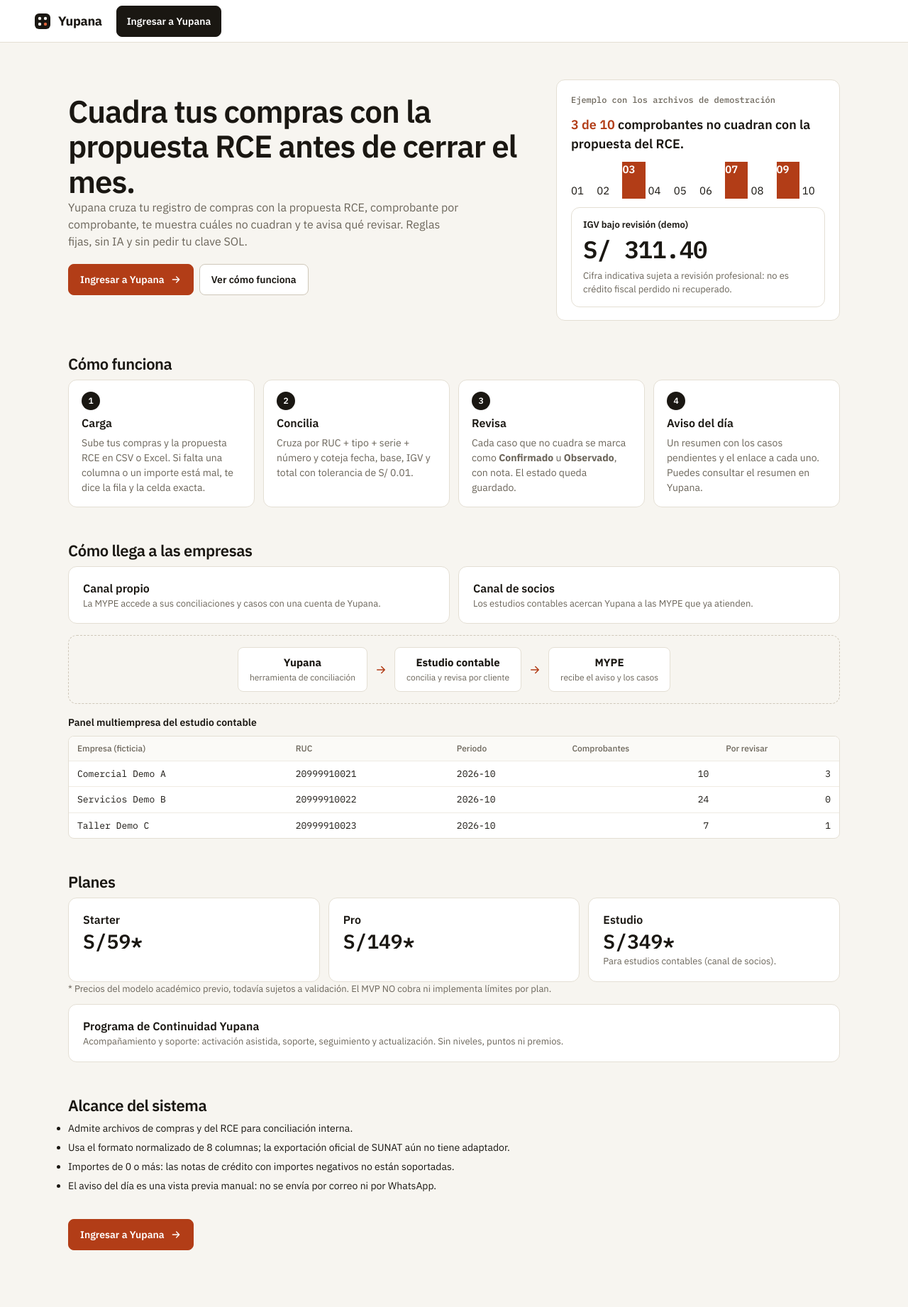
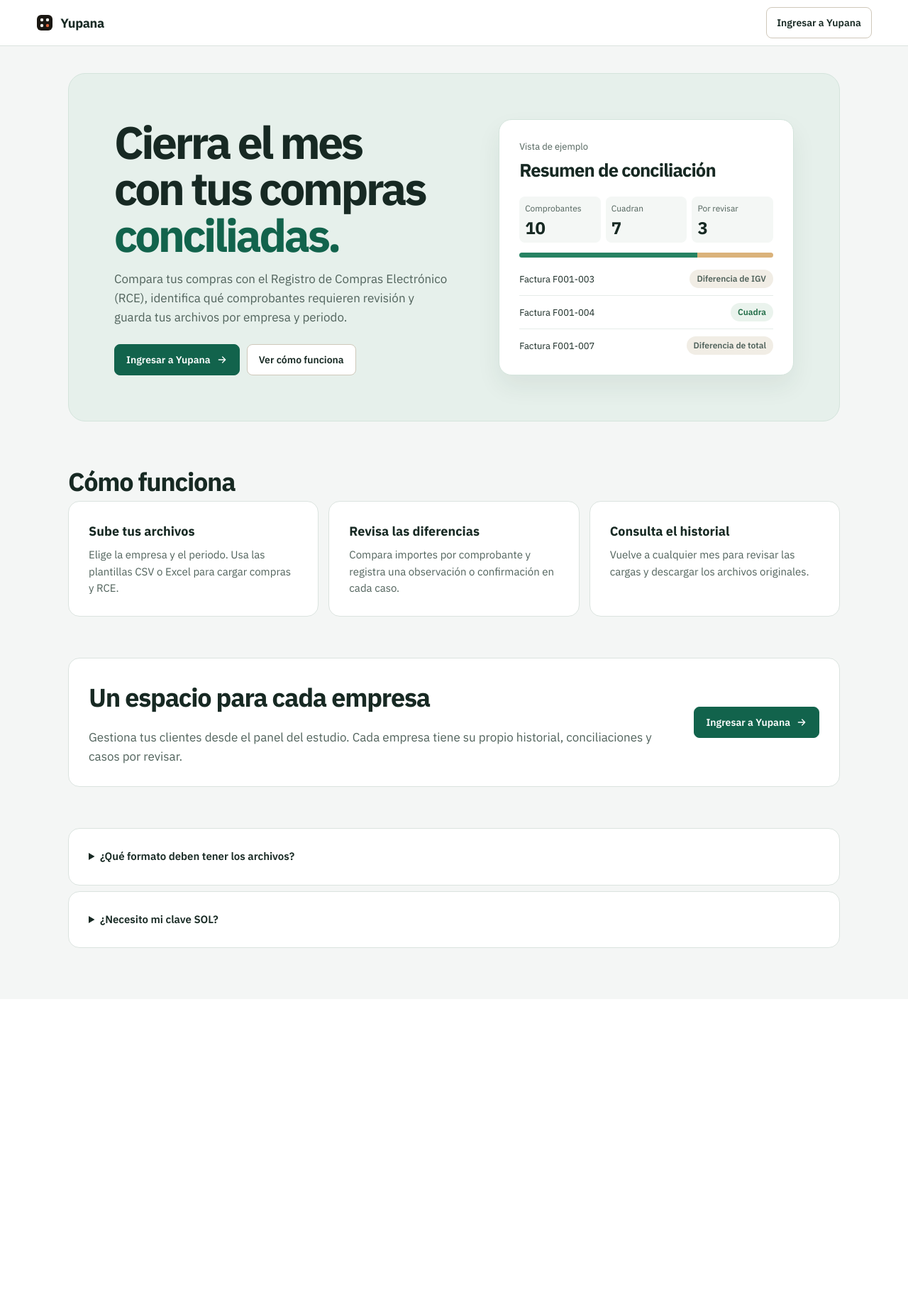
Before and after one commit to Gumball0506/yupana, a Spring Boot app: page / in a window 1280 px wide. Shown: the whole page at 71% size. After the commit the page ends 1336 px from the top, so only its background shows below. Run offline with Spring Boot 4, Linux system fonts and the light colour scheme; data that the repository does not hold is empty; some of the project's set-up classes (security, data sources, template engines, error pages and the like) are left out, and stand-ins take their place; some libraries are stand-ins or nearby versions.

Commit message:
Redisenar portada publica y simplificar el acceso

```diff
--- a/src/main/resources/static/css/yupana-e1.css
+++ b/src/main/resources/static/css/yupana-e1.css
@@ -449,3 +449,43 @@ body{margin:0;background:#f7f5f0;-webkit-font-smoothing:antialiased}
   .yp-app .pn-titulo .e1-btn{width:100%}
   .yp-app .e1-item .cmp{gap:4px 5px;padding:8px;font-size:11px;overflow-wrap:anywhere}
 }
+/* Public pages */
+.yp-public .e1-bar{justify-content:space-between}
+.yp-public .yp-landing{padding-top:clamp(18px,3vw,38px)}
+.yp-hero{display:grid;grid-template-columns:1.15fr 1fr;align-items:center;gap:clamp(26px,5vw,66px);padding:clamp(22px,5vw,64px);background:#e6f0eb;border:1px solid #d4e4dc;border-radius:24px}
+.yp-hero-copy{min-width:0}
+.yp-hero h1{font-size:clamp(37px,5vw,67px);letter-spacing:-.055em;line-height:1.02;font-weight:700;text-wrap:balance}
+.yp-hero h1 em{font-style:normal;color:#12634c}
+.yp-hero-copy>p,.yp-workspace p{margin-top:16px;font-size:17px;line-height:1.6;color:var(--e-mut)}
+.yp-public-actions{display:flex;gap:10px;flex-wrap:wrap;margin-top:24px}
+.yp-preview{margin:0;padding:clamp(14px,2.5vw,28px);min-width:0;background:#fff;border:1px solid #d4e4dc;border-radius:18px;box-shadow:0 16px 34px #173a2b12}
+.yp-preview figcaption{font-size:13px;color:var(--e-mut);margin-bottom:4px}
+.yp-preview h2{font-size:clamp(20px,2vw,26px);letter-spacing:-.035em}
+.yp-sample-counts{display:grid;grid-template-columns:repeat(3,minmax(0,1fr));gap:7px;margin-top:18px}
+.yp-sample-counts div{display:grid;gap:5px;background:#f4f7f5;border-radius:8px;padding:8px}
+.yp-sample-counts span{font-size:12px;color:var(--e-mut);overflow-wrap:anywhere}
+.yp-sample-counts strong{font-size:24px;line-height:1.1}
+.yp-progress{height:7px;margin:14px 0 7px;border-radius:20px;background:linear-gradient(90deg,#268262 70%,#dab27a 70%)}
+.yp-sample-list li{display:flex;justify-content:space-between;align-items:center;flex-wrap:wrap;gap:5px 8px;border-bottom:1px solid var(--e-line2);padding:10px 0;font-size:13px}
+.yp-sample-list li:last-child{border:0;padding-bottom:0}
+.yp-public-section{margin-top:clamp(24px,5vw,58px);scroll-margin-top:20px}
+.yp-public-section h2{font-size:clamp(24px,3vw,36px);letter-spacing:-.035em}
+.yp-steps{display:grid;grid-template-columns:repeat(3,minmax(0,1fr));gap:14px;margin-top:16px;list-style:none}
+.yp-steps li,.yp-workspace,.yp-faq details{background:#fff;border:1px solid var(--e-line);border-radius:16px;padding:clamp(16px,3vw,28px)}
+.yp-steps h3{font-size:18px}
+.yp-steps p,.yp-faq p{margin-top:8px;color:var(--e-mut);line-height:1.55}
+.yp-workspace{display:flex;justify-content:space-between;gap:16px 28px;align-items:center;flex-wrap:wrap}
+.yp-workspace>div{flex:1 1 280px}
+.yp-faq{display:grid;gap:8px}
+.yp-faq summary{cursor:pointer;font-weight:600}
+.yp-login .lg-form{width:min(100%,460px);margin:20px auto 0;padding:clamp(18px,4vw,36px);gap:12px;border-radius:18px}
+.yp-login .lg-form .e1-h1{line-height:1.15}
+.yp-login .lg-form .e1-info{margin:0 0 4px}
+.yp-login .lg-form #msg:empty{display:none}
+@media(max-width:800px){
+  .yp-hero,.yp-steps{grid-template-columns:minmax(0,1fr)}
+  .yp-hero h1{text-wrap:initial}
+}
+@media(max-width:440px){
+  .yp-public-actions .e1-btn{width:100%}
+}
--- a/src/main/resources/static/index.html
+++ b/src/main/resources/static/index.html
@@ -3,13 +3,14 @@
 <head>
 <meta charset="utf-8">
 <meta name="viewport" content="width=device-width, initial-scale=1">
+<meta name="description" content="Concilia compras y RCE por empresa y periodo. Revisa diferencias y recupera tus archivos originales en Yupana.">
 <link rel="icon" href="data:,">
 <title>Yupana · Cuadra tus compras con el RCE</title>
 <link rel="preconnect" href="https://fonts.googleapis.com">
 <link href="https://fonts.googleapis.com/css2?family=IBM+Plex+Mono:wght@400;500;600&family=IBM+Plex+Sans:wght@400;500;600;700&display=swap" rel="stylesheet">
 <link rel="stylesheet" href="/css/yupana-e1.css">
 </head>
-<body>
+<body class="yp-app yp-public">
 <svg width="0" height="0" style="position:absolute" aria-hidden="true" focusable="false"><defs>
 <symbol id="e-check" viewBox="0 0 24 24"><path d="M5 12.5l4.5 4.5L19 7.5"></path></symbol>
 <symbol id="e-arrow" viewBox="0 0 24 24"><path d="M5 12h14M13 6l6 6-6 6"></path></symbol>
@@ -19,98 +20,57 @@
 <div class="e1">
   <header class="e1-bar">
     <a class="e1-logo" href="/"><svg viewBox="0 0 24 24" aria-hidden="true"><rect x="1" y="1" width="22" height="22" rx="6" fill="#1a1712"></rect><circle cx="8" cy="8" r="2.2" fill="#f7f5f0"></circle><circle cx="16" cy="8" r="2.2" fill="#f7f5f0"></circle><circle cx="8" cy="16" r="2.2" fill="#f7f5f0"></circle><circle cx="16" cy="16" r="2.2" fill="#e0643a"></circle></svg>Yupana</a>
-    <a class="e1-btn chico-bar" href="/login.html" data-cta="barra">Ingresar a Yupana</a>
+    <a class="e1-btn chico-bar sec" href="/login.html" data-cta="barra">Ingresar a Yupana</a>
   </header>
 
-  <main class="e1-wrap">
-    <section class="lp-hero">
-      <div>
-        <h1 class="e1-h1">Cuadra tus compras con la propuesta RCE antes de cerrar el mes.</h1>
-        <p class="e1-sub">Yupana cruza tu registro de compras con la propuesta RCE, comprobante por comprobante,
-          te muestra cuáles no cuadran y te avisa qué revisar. Reglas fijas, sin IA y sin pedir tu clave SOL.</p>
-        <div class="e1-acts">
-          <a class="e1-btn t" href="/login.html" data-cta="hero">Ingresar a Yupana<svg class="ic" aria-hidden="true"><use href="#e-arrow"></use></svg></a>
+  <main class="e1-wrap yp-landing">
+    <section class="yp-hero" aria-labelledby="yp-title">
+      <div class="yp-hero-copy">
+        <h1 id="yp-title">Cierra el mes con tus compras <em>conciliadas.</em></h1>
+        <p>Compara tus compras con el Registro de Compras Electrónico (RCE), identifica qué comprobantes requieren revisión y guarda tus archivos por empresa y periodo.</p>
+        <div class="yp-public-actions">
+          <a class="e1-btn t" href="/login.html" data-cta="hero">Ingresar a Yupana <svg class="ic" aria-hidden="true"><use href="#e-arrow"></use></svg></a>
           <a class="e1-btn sec" href="#como">Ver cómo funciona</a>
         </div>
       </div>
-      <figure class="lp-ejemplo" aria-label="Ejemplo con los archivos de demostración">
-        <p class="e1-meta">Ejemplo con los archivos de demostración</p>
-        <p class="lp-tit"><em>3 de 10</em> comprobantes no cuadran con la propuesta del RCE.</p>
-        <div class="e1-map" role="img" aria-label="10 comprobantes: 7 cuadran y 3 tienen diferencia (03, 07, 09)">
-          <span>01</span><span>02</span><span class="x">03</span><span>04</span><span>05</span><span>06</span><span class="x">07</span><span>08</span><span class="x">09</span><span>10</span>
+      <figure class="yp-preview">
+        <figcaption>Vista de ejemplo</figcaption>
+        <h2>Resumen de conciliación</h2>
+        <div class="yp-sample-counts">
+          <div><span>Comprobantes</span><strong>10</strong></div>
+          <div><span>Cuadran</span><strong>7</strong></div>
+          <div><span>Por revisar</span><strong>3</strong></div>
         </div>
-        <div class="e1-igv">
-          <p class="lab">IGV bajo revisión (demo)</p>
-          <p class="amt">S/ 311.40</p>
-          <p class="fine">Cifra indicativa sujeta a revisión profesional: no es crédito fiscal perdido ni recuperado.</p>
-        </div>
+        <div class="yp-progress" aria-hidden="true"></div>
+        <ul class="yp-sample-list" aria-label="Ejemplos de comprobantes">
+          <li><span>Factura F001-003</span><span class="e1-chip">Diferencia de IGV</span></li>
+          <li><span>Factura F001-004</span><span class="e1-chip ok">Cuadra</span></li>
+          <li><span>Factura F001-007</span><span class="e1-chip">Diferencia de total</span></li>
+        </ul>
       </figure>
     </section>
 
-    <section id="como">
-      <div class="e1-sec"><h2>Cómo funciona</h2></div>
-      <ol class="lp-pasos">
-        <li><span class="n">1</span><h3>Carga</h3><p>Sube tus compras y la propuesta RCE en CSV o Excel. Si falta una columna o un importe está mal, te dice la fila y la celda exacta.</p></li>
-        <li><span class="n">2</span><h3>Concilia</h3><p>Cruza por RUC + tipo + serie + número y coteja fecha, base, IGV y total con tolerancia de S/ 0.01.</p></li>
-        <li><span class="n">3</span><h3>Revisa</h3><p>Cada caso que no cuadra se marca como <b>Confirmado</b> u <b>Observado</b>, con nota. El estado queda guardado.</p></li>
-        <li><span class="n">4</span><h3>Aviso del día</h3><p>Un resumen con los casos pendientes y el enlace a cada uno. Puedes consultar el resumen en Yupana.</p></li>
+    <section class="yp-public-section" id="como" aria-labelledby="yp-como">
+      <h2 id="yp-como">Cómo funciona</h2>
+      <ol class="yp-steps">
+        <li><h3>Sube tus archivos</h3><p>Elige la empresa y el periodo. Usa las plantillas CSV o Excel para cargar compras y RCE.</p></li>
+        <li><h3>Revisa las diferencias</h3><p>Compara importes por comprobante y registra una observación o confirmación en cada caso.</p></li>
+        <li><h3>Consulta el historial</h3><p>Vuelve a cualquier mes para revisar las cargas y descargar los archivos originales.</p></li>
       </ol>
     </section>
 
-    <section>
-      <div class="e1-sec"><h2>Cómo llega a las empresas</h2></div>
-      <div class="lp-dos">
-        <div class="e1-card"><h3>Canal propio</h3><p class="desc">La MYPE accede a sus conciliaciones y casos con una cuenta de Yupana.</p></div>
-        <div class="e1-card"><h3>Canal de socios</h3><p class="desc">Los estudios contables acercan Yupana a las MYPE que ya atienden.</p></div>
+    <section class="yp-public-section yp-workspace" aria-labelledby="yp-workspace-title">
+      <div>
+        <h2 id="yp-workspace-title">Un espacio para cada empresa</h2>
+        <p>Gestiona tus clientes desde el panel del estudio. Cada empresa tiene su propio historial, conciliaciones y casos por revisar.</p>
       </div>
-      <div class="lp-flujo" role="img" aria-label="Recorrido: Yupana entrega la herramienta al estudio contable, que concilia para cada MYPE cliente">
-        <div><b>Yupana</b><span>herramienta de conciliación</span></div>
-        <svg class="ic" aria-hidden="true"><use href="#e-arrow"></use></svg>
-        <div><b>Estudio contable</b><span>concilia y revisa por cliente</span></div>
-        <svg class="ic" aria-hidden="true"><use href="#e-arrow"></use></svg>
-        <div><b>MYPE</b><span>recibe el aviso y los casos</span></div>
-      </div>
-      <figure class="lp-boceto">
-        <figcaption>Panel multiempresa del estudio contable</figcaption>
-        <div class="e1-scroll"><table class="e1-data">
-          <thead><tr><th>Empresa (ficticia)</th><th>RUC</th><th>Periodo</th><th class="n">Comprobantes</th><th class="n">Por revisar</th></tr></thead>
-          <tbody>
-            <tr><td>Comercial Demo A</td><td>20999910021</td><td>2026-10</td><td class="n">10</td><td class="n">3</td></tr>
-            <tr><td>Servicios Demo B</td><td>20999910022</td><td>2026-10</td><td class="n">24</td><td class="n">0</td></tr>
-            <tr><td>Taller Demo C</td><td>20999910023</td><td>2026-10</td><td class="n">7</td><td class="n">1</td></tr>
-          </tbody>
-        </table></div>
-      </figure>
+      <a class="e1-btn t" href="/login.html" data-cta="final">Ingresar a Yupana <svg class="ic" aria-hidden="true"><use href="#e-arrow"></use></svg></a>
     </section>
 
-    <section>
-      <div class="e1-sec"><h2>Planes</h2></div>
-      <div class="lp-planes">
-        <div class="e1-card"><h3>Starter</h3><p class="lp-precio">S/59*</p></div>
-        <div class="e1-card"><h3>Pro</h3><p class="lp-precio">S/149*</p></div>
-        <div class="e1-card"><h3>Estudio</h3><p class="lp-precio">S/349*</p><p class="desc">Para estudios contables (canal de socios).</p></div>
-      </div>
-      <p class="e1-info">* Precios del modelo académico previo, todavía sujetos a validación. El MVP NO cobra ni implementa límites por plan.</p>
-      <div class="e1-card lp-cont">
-        <h3>Programa de Continuidad Yupana</h3>
-        <p class="desc">Acompañamiento y soporte: activación asistida, soporte, seguimiento y actualización. Sin niveles, puntos ni premios.</p>
-      </div>
+    <section class="yp-public-section yp-faq" aria-label="Preguntas frecuentes">
+      <details><summary>¿Qué formato deben tener los archivos?</summary><p>Las plantillas de Yupana incluyen las ocho columnas requeridas. Si tu exportación del RCE viene con otras columnas, adapta el archivo antes de subirlo. Se admiten importes desde cero.</p></details>
+      <details><summary>¿Necesito mi clave SOL?</summary><p>Solo necesitas tu cuenta de Yupana. Descarga la propuesta RCE desde SUNAT y súbela al periodo correspondiente.</p></details>
     </section>
-
-    <section>
-      <div class="e1-sec"><h2>Alcance del sistema</h2></div>
-      <ul class="lp-limites">
-        <li>Admite archivos de compras y del RCE para conciliación interna.</li>
-        <li>Usa el formato normalizado de 8 columnas; la exportación oficial de SUNAT aún no tiene adaptador.</li>
-        <li>Importes de 0 o más: las notas de crédito con importes negativos no están soportadas.</li>
-        <li>El aviso del día es una vista previa manual: no se envía por correo ni por WhatsApp.</li>
-      </ul>
-    </section>
-
-    <div class="lp-final">
-      <a class="e1-btn t" href="/login.html" data-cta="final">Ingresar a Yupana<svg class="ic" aria-hidden="true"><use href="#e-arrow"></use></svg></a>
-    </div>
-
   </main>
 </div>
 
```
Also changed, not shown: src/main/resources/static/login.html (+5 -5 lines).
